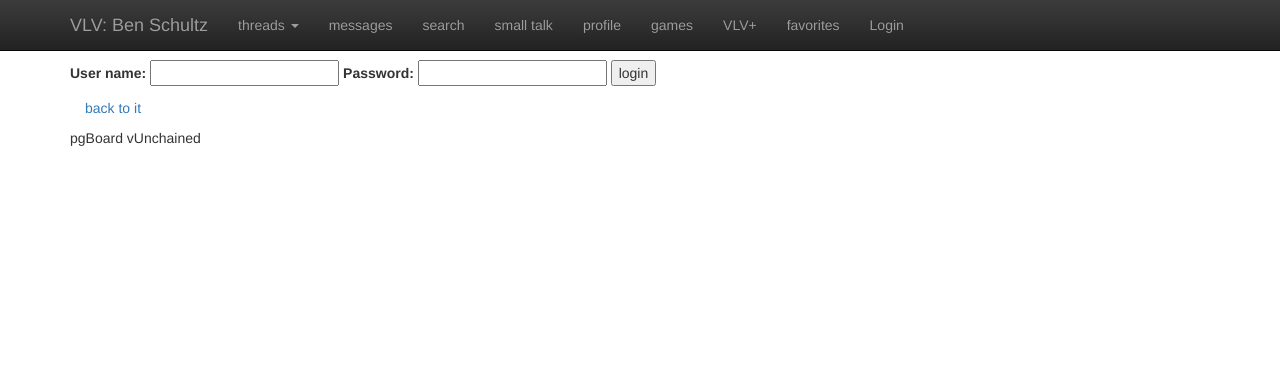
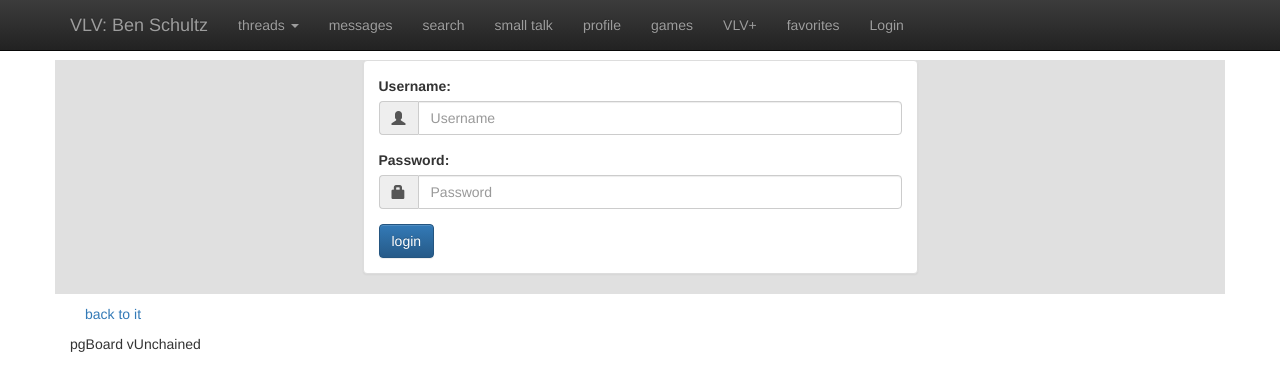
Before and after one commit to DarthHater/pgBoardUnchained, a Django app: template board/templates/login.html in a window 1280 px wide. Shown: the top 391 px of the page. Run offline with Django 3.2, Linux system fonts and the light colour scheme; the template is opened without the code that fills it, so the values that code supplies are empty; parts of the project's set-up code (start-up, migrations or seed data) failed here and were passed over; some libraries are stand-ins or nearby versions.

Commit message:
Made a pretty little login screen and added a smidge of css to default the logins row class to have a white background

```diff
--- a/board/templates/base.html
+++ b/board/templates/base.html
@@ -17,6 +17,9 @@
     <style type="text/css">
     body {
       padding-top: 60px;
+    }
+    .login-form {
+      background:#fff;
     }
     @media (max-width: 979px) {
       body {
--- a/board/templates/login.html
+++ b/board/templates/login.html
@@ -6,13 +6,56 @@
     <p class="error">Sorry, that's not a valid username or password</p>
   {% endif %}
 
-  <form action="{% url 'board.views.login' %}" method="POST"> {% csrf_token %}
-    <label for="username">User name:</label>
-    <input type="text" name="username" value="" id="username">
-    <label for="password">Password:</label>
-    <input type="password" name="password" value="" id="password">
-    <input type="submit" value="login" />
-    <input type="hidden" name="next" value="{{ next|escape }}" />
-  </form>
+  <div class="row login-form">
+
+    <div class="col-sm-6 col-sm-offset-3">
+
+      <div class="panel panel-default">
+
+        <div class="panel-body">
+
+          <form action="{% url 'board.views.login' %}" method="POST" class="form">
+
+            <div class="form-group">
+
+              <label for="username">Username:</label>
+
+              <div class="input-group">
+
+                <span class="input-group-addon"><span class="glyphicon glyphicon-user"></span></span>
+
+                <input type="text" id="username" name="username" class="form-control" placeholder="Username" />
+
+              </div>
+
+            </div>
+
+            <div class="form-group">
+
+              <label for="password">Password: </label>
+
+              <div class="input-group">
+
+                <span class="input-group-addon"><span class="glyphicon glyphicon-lock"></span></span>
+
+                <input type="password" id="password" name="password" class="form-control" placeholder="Password" />
+
+              </div>
+
+            </div>
+
+            <input type="submit" class="btn btn-primary" value="login" />
+
+            <input type="hidden" name="next" value="{{ next|escape }}" />
+
+          </form>
+
+        </div><!--/.panel-body-->
+
+      </div><!--/.panel-->
+
+    </div><!--/.col-sm-6-->
+
+  </div><!--/.login-form-->
 
 {% endblock %}
```
